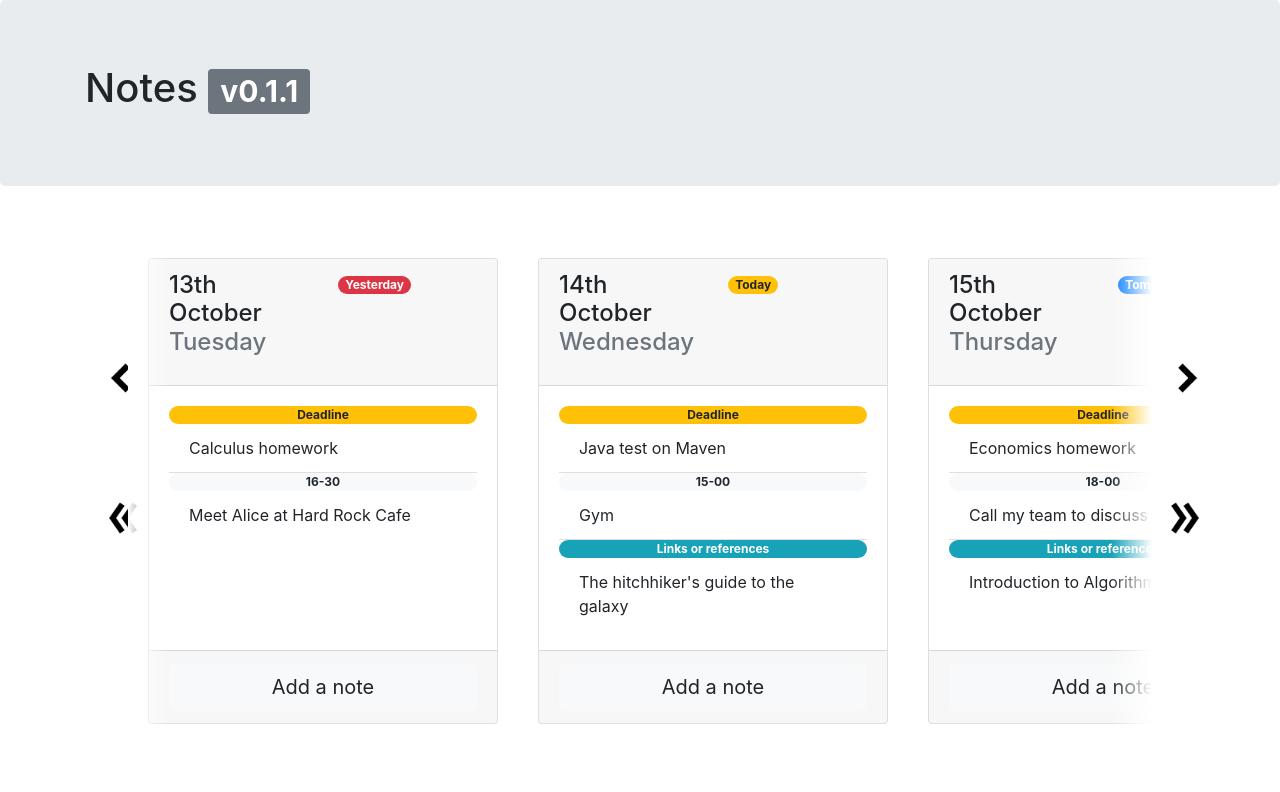
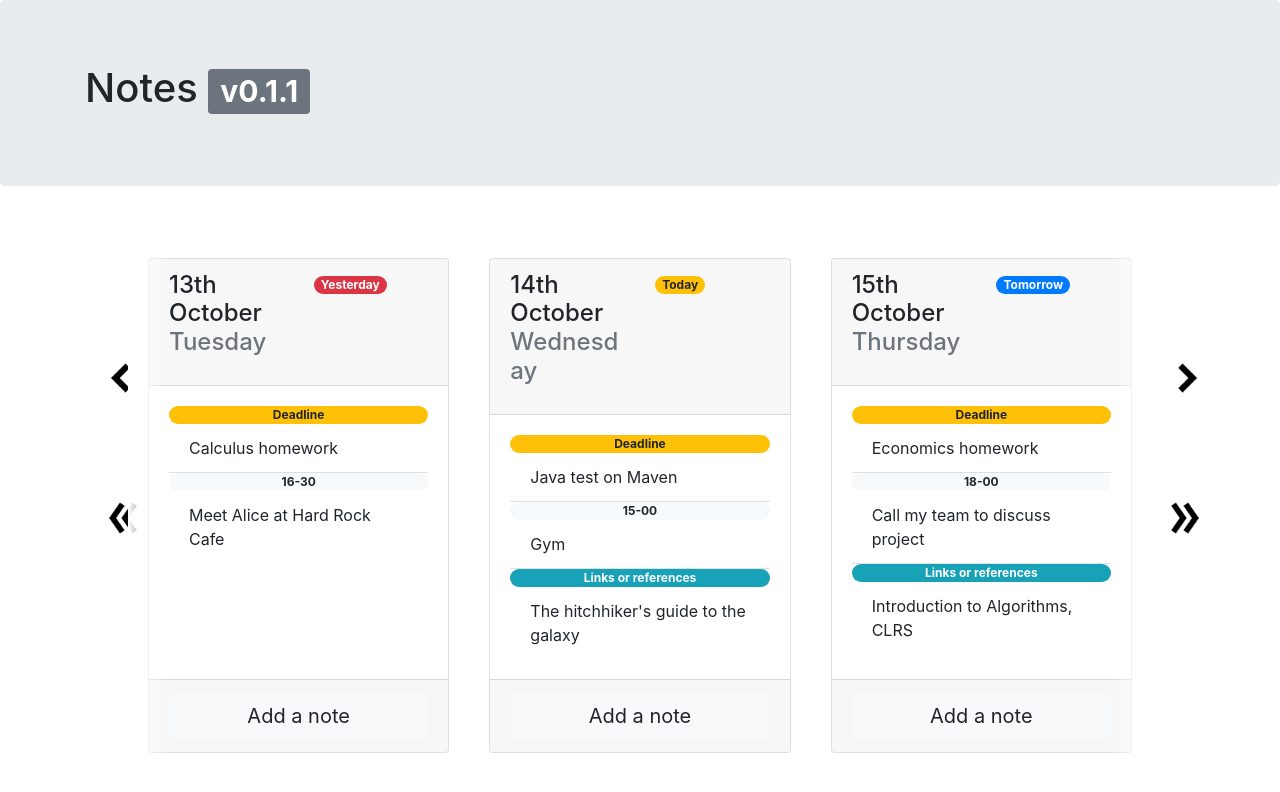
Before and after one commit to msaaddev/Notelify, a React (Create React App) app: page / in a window 1280 px wide. Shown: the top 792 px of the page. Built offline with nearby package versions, Linux system fonts and the light colour scheme.

Commit message:
👌 IMPROVE: flex container width

```diff
--- a/src/styles/style.css
+++ b/src/styles/style.css
@@ -111,7 +111,7 @@ body {
 
 .flex-container {
     display: flex;
-    width: 150vw;
+    width: 80vw;
 }
 
 .flex-card {
```
